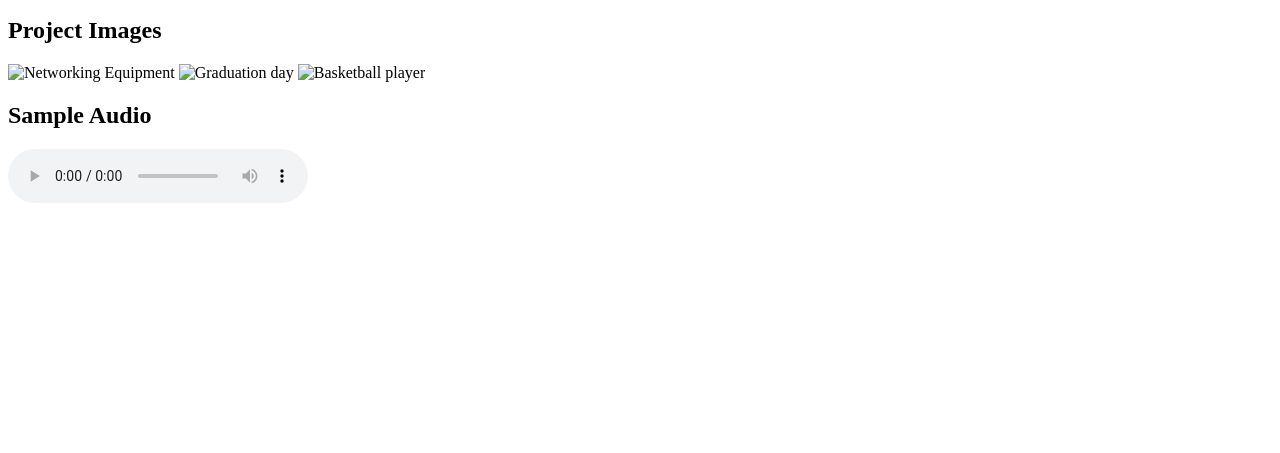
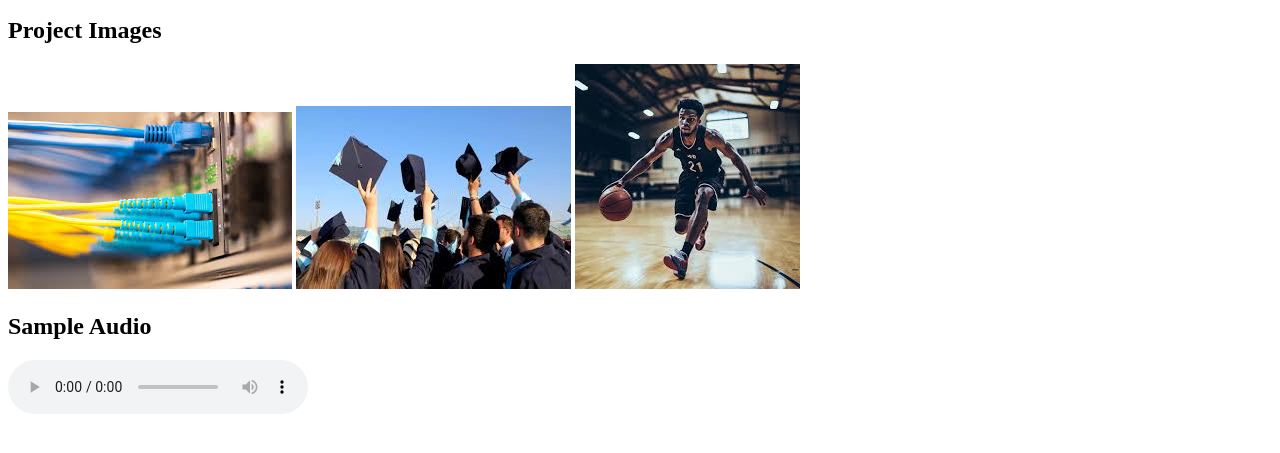
Before and after one commit to ScorlyGinGon/Project-1-assignment, a plain HTML site: page index.html in a window 1280 px wide. Shown: the part 171-624 px from the top of the page. Drawn offline with Linux system fonts and the light colour scheme.

Commit message:
Update index.html

```diff
--- a/index.html
+++ b/index.html
@@ -16,9 +16,9 @@
 		<p>Hello, my name is Bradford Dennis Lartey. This website is part of my web development course project. You will find my professional resume and some personal interests on the other pages.</p>
 
 		<h2>Project Images</h2>
-		<img src="images/image1.jpg" alt="Networking Equipment">
-		<img src="images/image2.jpg" alt="Graduation day">
-		<img src="images/image3.jpg" alt="Basketball player">
+		<img src="Images/image_1.png" alt="Networking Equipment">
+		<img src="Images/image_2.png" alt="Graduation day">
+		<img src="Images/image_3.png" alt="Basketball player">
 
 		<h2>Sample Audio</h2>
 		<audio controls>
```
